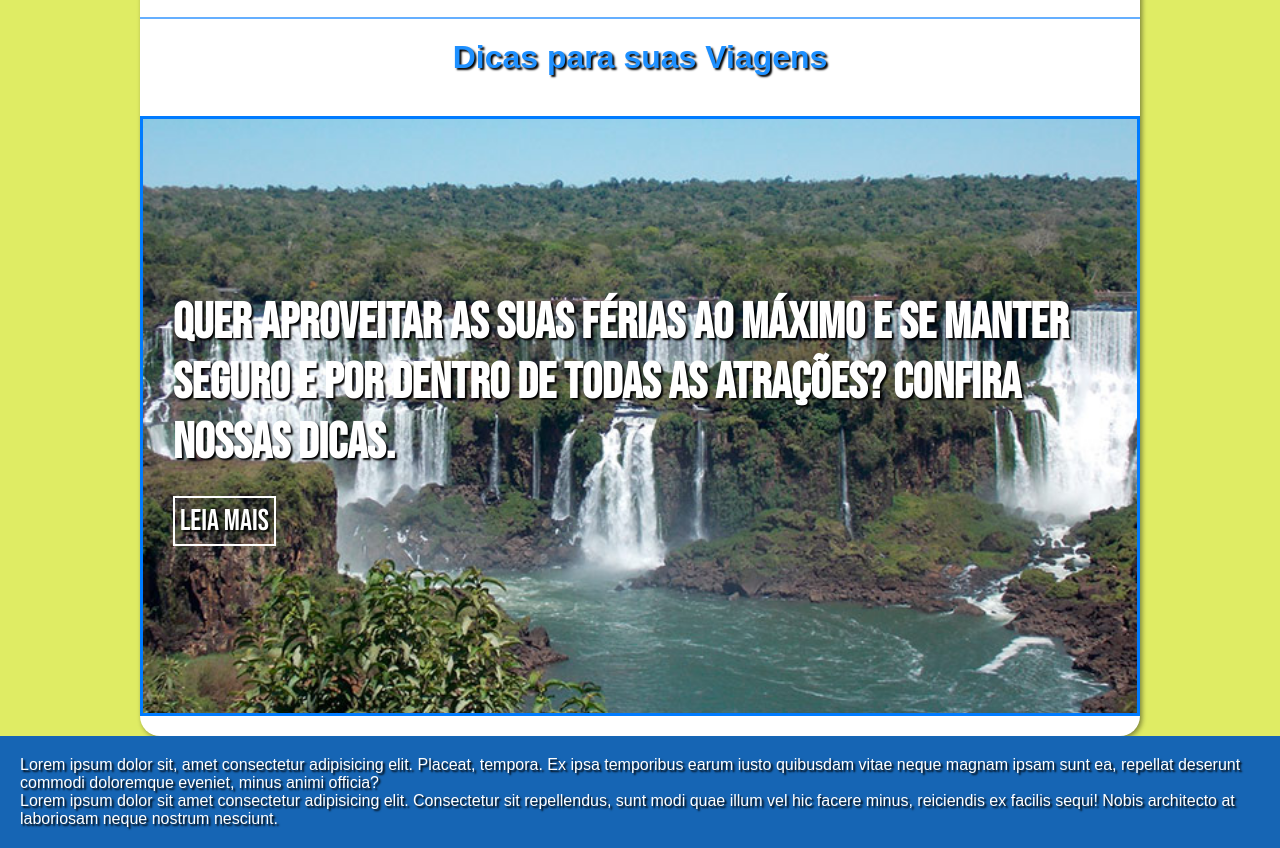
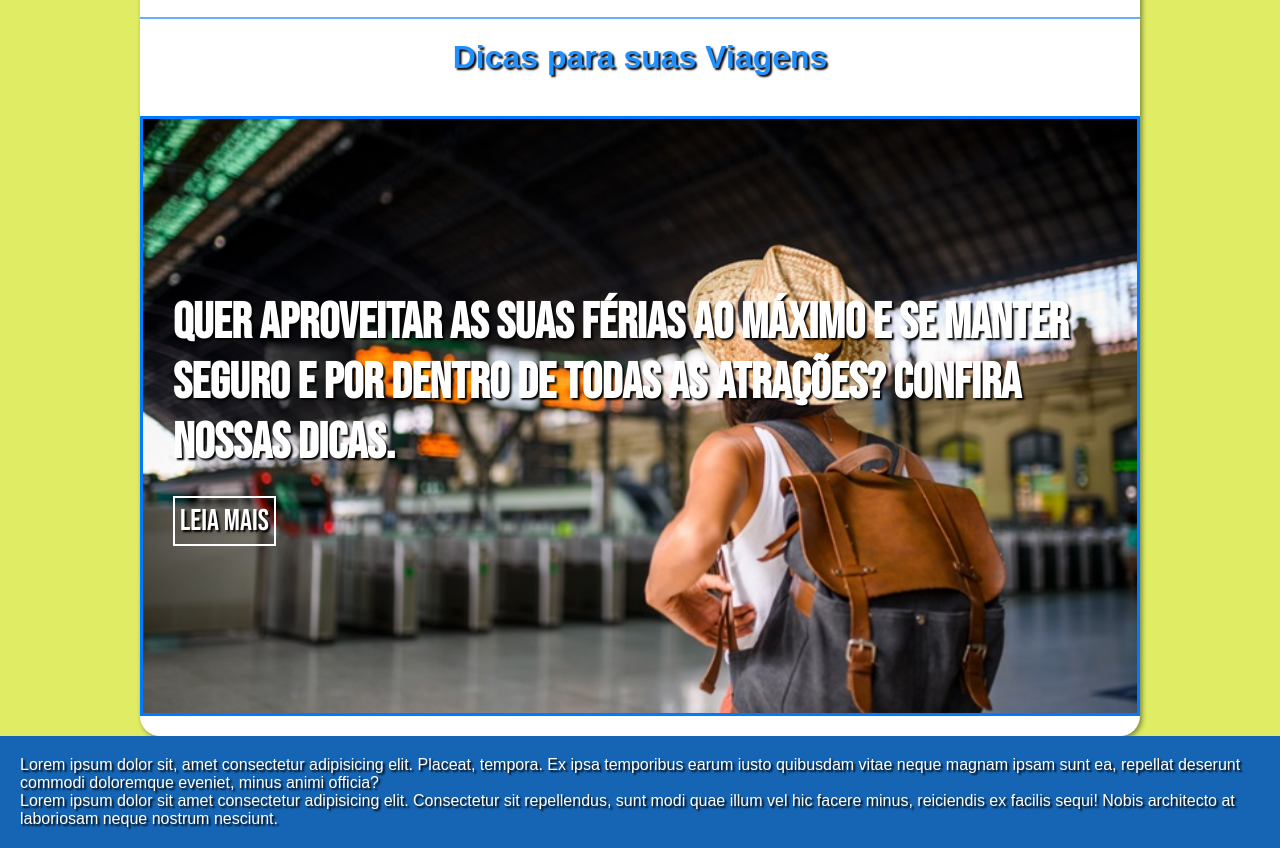
Before and after one commit to VitorVLima/DEVWEB-TrabalhoFinal, a plain HTML site: page index.html in a window 1280 px wide. Shown: the part 2239-3087 px from the top of the page. Drawn offline with Linux system fonts and the light colour scheme.

Commit message:
Update style.css

```diff
--- a/css/style.css
+++ b/css/style.css
@@ -320,7 +320,7 @@ height: 50px;
 }
 
 .tips{
-    background-image: url('../imagens/imagemgaleria1.jpg');
+    background-image: url('../imagens/dicasdesegurança.jpg');
     background-repeat: no-repeat;
     background-position: center center;
     background-size: cover;
```
